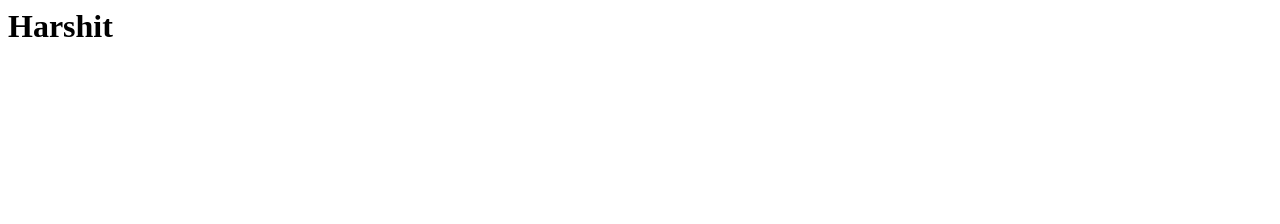
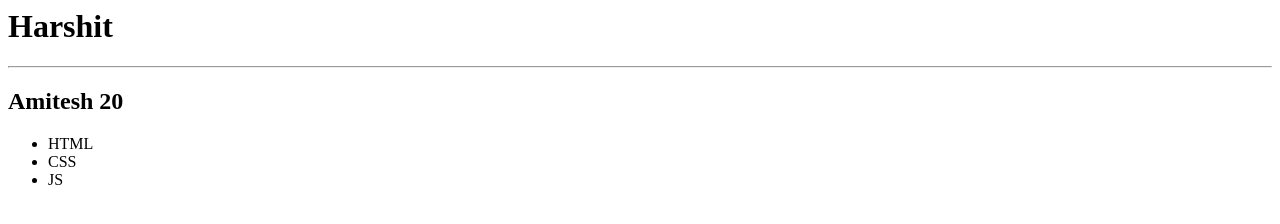
Before and after one commit to thecoder858209/Hello, a plain HTML site: page index.html in a window 1280 px wide. Drawn offline with Linux system fonts and the light colour scheme.

Commit message:
Add skills

```diff
--- a/index.html
+++ b/index.html
@@ -2,7 +2,15 @@
     <head><title>HEllo</title></head>
     <BODY>
         <h1>Harshit</h1>
+        <hr>
+        <h2>Amitesh 20</h2>
+        <ul>
 
+            <li>HTML</li>
+            <li>CSS</li>
+            <li>JS</li>
+
+        </ul>
 
     </BODY>
 </html>
```
